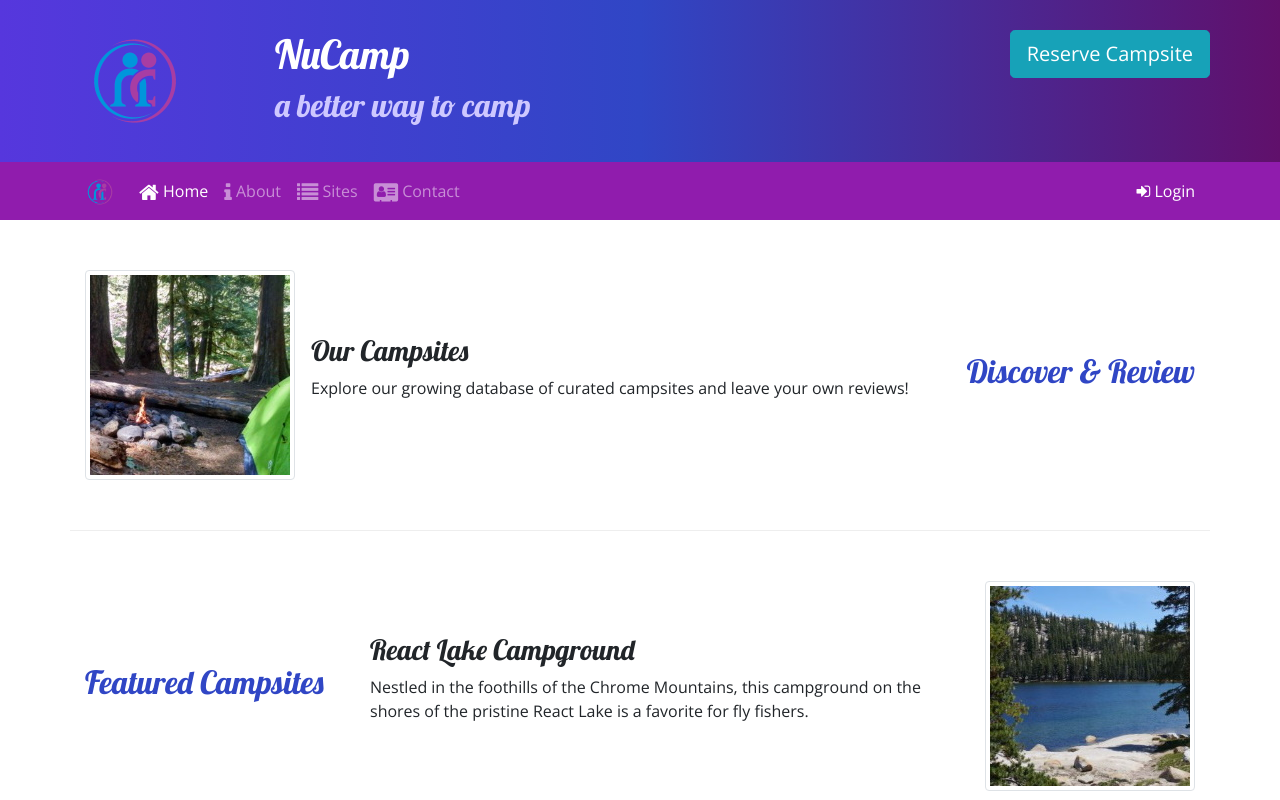
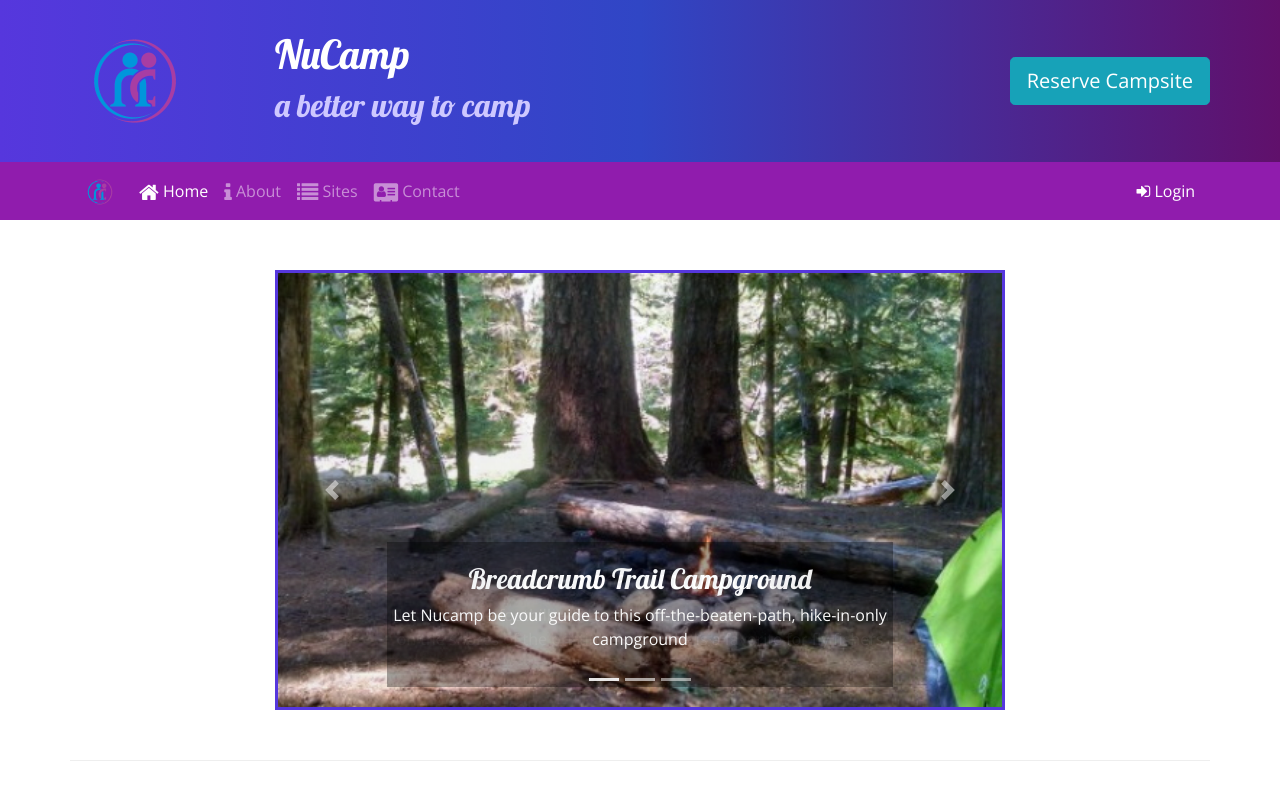
Before and after one commit to averyfreeman/nucampsite, a website: page index.html in a window 1280 px wide. Shown: the top 800 px of the page. Drawn offline with nearby package versions, Linux system fonts and the light colour scheme.

Commit message:
carousel n stuff

```diff
--- a/css/styles.css
+++ b/css/styles.css
@@ -57,6 +57,20 @@ header h2 {
 	padding: 2rem; */
 }
 
+.carousel {
+	border: solid #5637dd;
+}
+
+.carousel-caption {
+	/* 8-digit-hex maxes more sense for a simple color like this */
+	background-color: #00000055;
+}
+
+/* .carousel-img-container {
+	height: 40vh;
+	width: 60vw;
+} */
+
 .copy-date {
 	/* margin-top: 1rem;
 	position: absolute;
--- a/index.html
+++ b/index.html
@@ -35,14 +35,14 @@
 						<h2>a better way to camp</h2>
 					</hgroup>
 					<!-- I thought this centered the button better at xs -->
-					<!-- <div class="mt-3 m-sm-0 d-flex flex-grow-1 flex-row align-items-end justify-content-md-end justify-content-center"
-						> -->
-						<div class="row">
-							<div class="col">
+					<div class="mt-5 m-sm-0 d-flex flex-grow-1 align-items-center justify-content-md-end justify-content-center"
+						>
+						<!-- <div class="row"> -->
+							<!-- <div class="col"> -->
 								<!-- I tried setting some of these inside the tooltip object, too -->
 								<a href="#reserveForm" type="button" class="btn btn-lg btn-info" role="button" data-toggle="tooltip" data-placement="bottom" data-html="true" title='<i class="fa fa-phone fa-lg text-success"></i>&nbsp; Or call us at </br><strong>1-206-555-1234</strong>'>Reserve Campsite</a>
 
-							</div>
+							<!-- </div> -->
 						</div>
 					</div>
 				</div>
@@ -143,6 +143,52 @@
 		</nav> -->
 
 		<main class="container">
+
+			<div class="row row-content">
+				<div class="col-md-8 mx-auto">
+					<div id="homeCarousel" class="carousel slide carousel-fade" data-ride="carousel">
+						<ol class="carousel-indicators">
+							<li data-target="#homeCarousel" data-slide-to="0" class="active"></li>
+							<li data-target="#homeCarousel" data-slide-to="1"></li>
+							<li data-target="#homeCarousel" data-slide-to="2"></li>
+						</ol>
+						<div class="carousel-inner">
+							<div class="carousel-item active">
+								<img src="img/breadcrumb-trail.jpg" alt="Breadcrumb Trail Campground" class="d-block w-100  carousel-img-container">
+								<div class="carousel-caption">
+									<h3>Breadcrumb Trail Campground</h3>
+									<p class="d-none d-sm-block">Let Nucamp be your guide to this off-the-beaten-path, hike-in-only campground</p>
+								</div>
+							</div>
+							<div class="carousel-item">
+								<img src="img/react-lake.jpg" alt="React Lake Campground" class="d-block w-100  carousel-img-container">
+								<div class="carousel-caption">
+									<h3>React Lake Campground</h3>
+									<p class="d-none d-sm-block">Nestled in the foothills of the Chrome Mountains, this campground on the shores of the pristine React Lake is a favorite for fly fishers</p>
+								</div>
+								</div>
+								<div class="carousel-item">
+									<img src="img/chrome-river.jpg" alt="Chrome River Campground" class="d-block w-100  carousel-img-container">
+									<div class="carousel-caption">
+										<h3>Chrome River Campground</h3>
+										<p class="d-none d-sm-block">Spend a few sunny days and starry nights beneath a canopy of old-growth firs at this enchanting spot by the Chrome River</p>
+									</div>
+								</div>
+							</div>
+						<a href="#homeCarousel" class="carousel-control-prev" role="button" data-slide="prev">
+							<span class="carousel-control-prev-icon" aria-hidden="true">
+								<span class="sr-only">Prev</span>
+							</span>
+						</a>
+						<a href="#homeCarousel" class="carousel-control-next" role="button" data-slide="next">
+							<span class="carousel-control-next-icon" aria-hidden="true">
+								<span class="sr-only">Next</span>
+							</span>
+						</a>
+					</div>
+				</div>
+			</div>
+
 			<div id="main-discover" class="row row-content align-items-center">
 			  <div class="col-sm-4 order-sm-last col-md-3">
 						<h2 class="text-sm-right">Discover & Review</h2>
```
Lines whose indentation alone changed are shown as unchanged.
